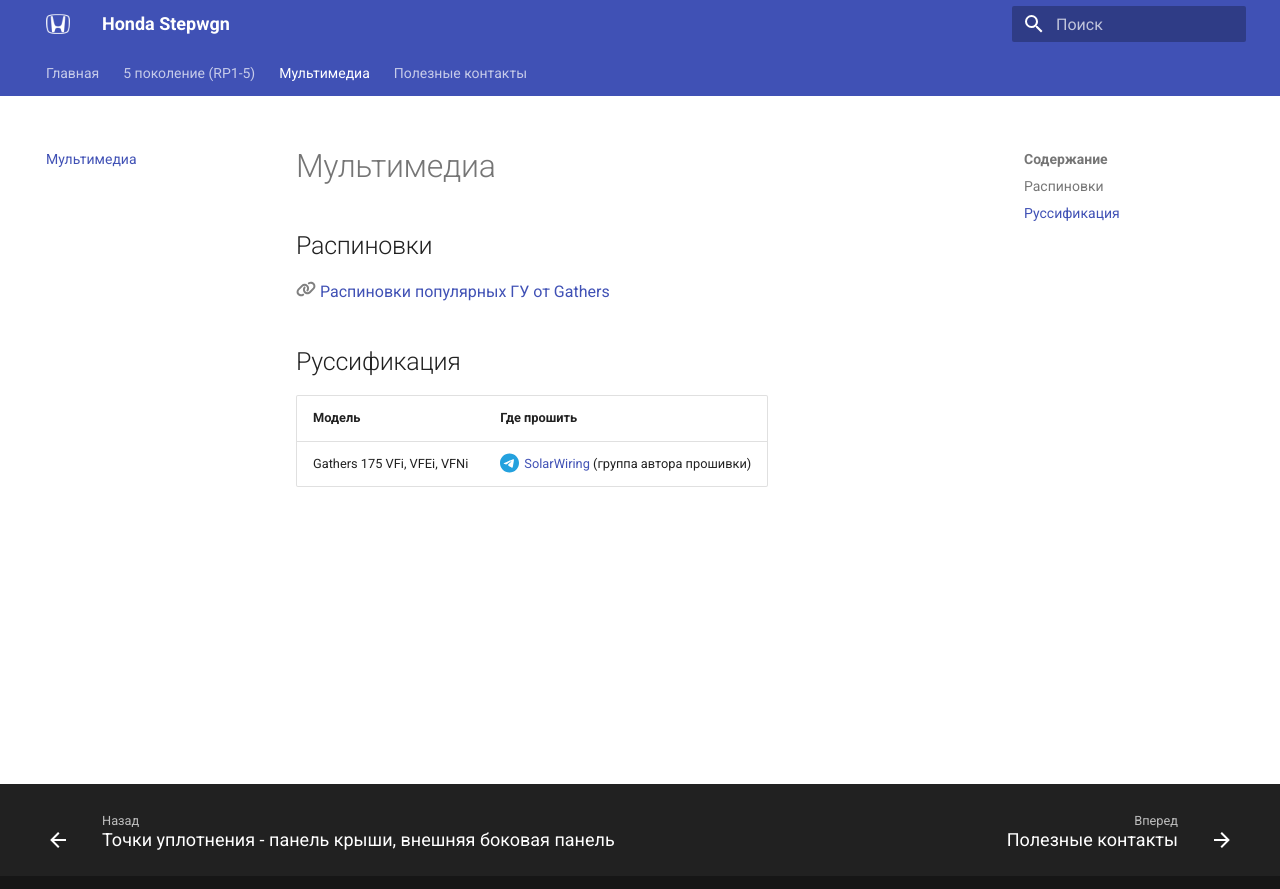
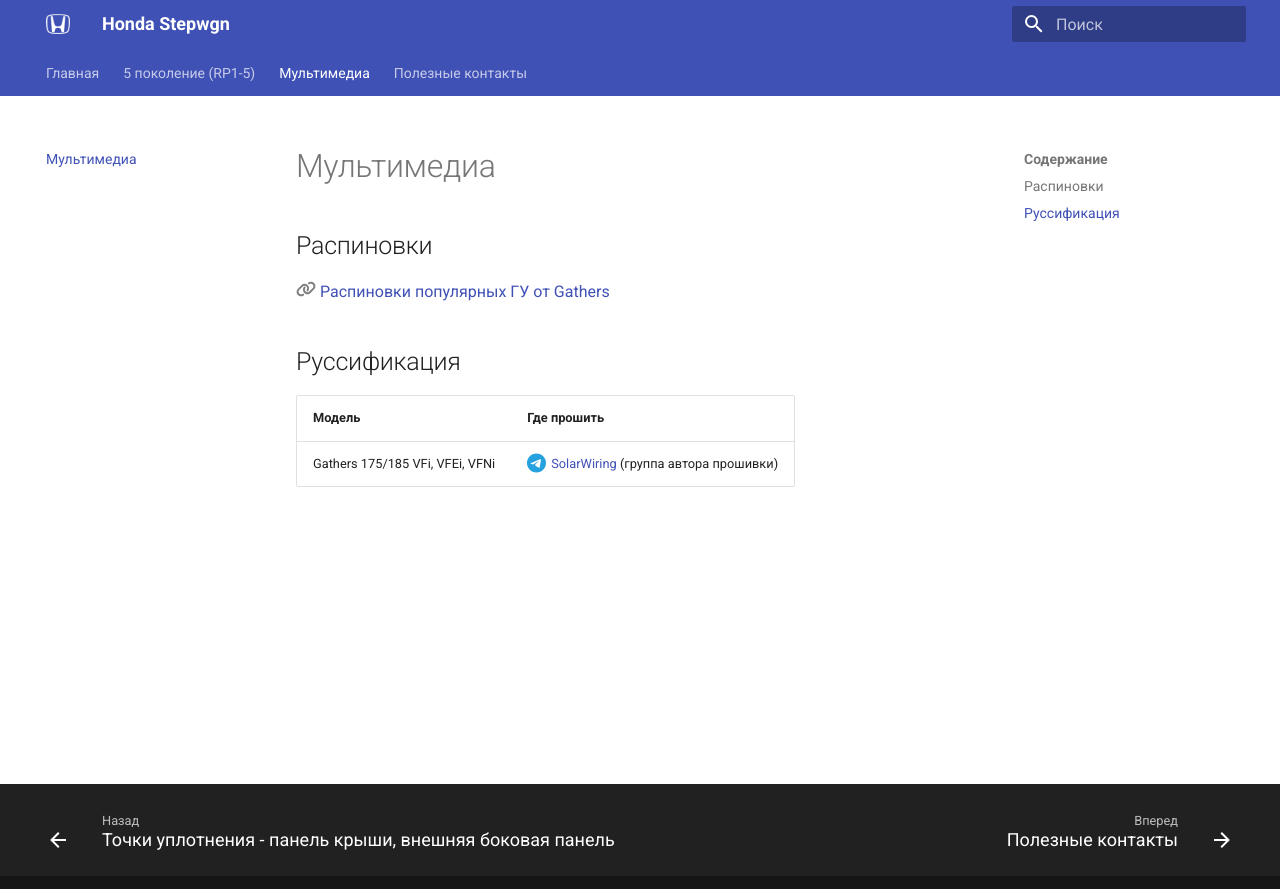
Before and after one commit to stepwgn/stepwgn.github.io, an MkDocs documentation site: the page built from docs/multimedia.md, in a window 1280 px wide. Shown: the top 889 px of the page. Built offline with MkDocs 1.6.1 and Material for MkDocs 9.7.7, drawn with Linux system fonts in a browser that asks for light colours; a script that is not in the unit is left out.

Commit message:
Update multimedia page
Signed-off-by: Zakhar Petrov <46595458+zakhar-petrov@users.noreply.github.com>

```diff
--- a/docs/multimedia.md
+++ b/docs/multimedia.md
@@ -9,6 +9,6 @@
 
 ## Руссификация
 
-| Модель                      | Где прошить                                                                                        |
-|-----------------------------|----------------------------------------------------------------------------------------------------|
-| Gathers 175 VFi, VFEi, VFNi | [SolarWiring](https://t.me/solarwiring){ target="_blank" .telegram-link } (группа автора прошивки) |
+| Модель                          | Где прошить                                                                                        |
+|---------------------------------|----------------------------------------------------------------------------------------------------|
+| Gathers 175/185 VFi, VFEi, VFNi | [SolarWiring](https://t.me/solarwiring){ target="_blank" .telegram-link } (группа автора прошивки) |
```
